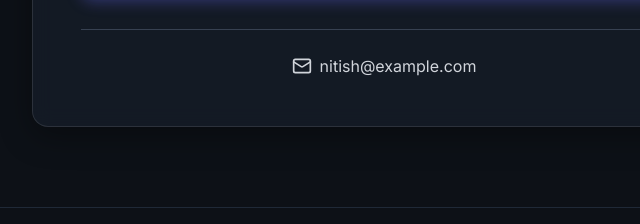
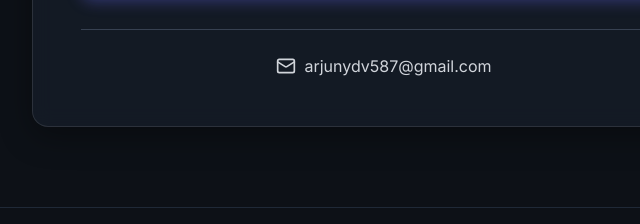
Before and after one commit to NITISH126221/portfolio-devloper, a plain HTML site: page index.html in a window 1280 px wide. Shown: the part 3910-4134 px from the top of the page, 256-896 px from the left. Drawn offline with nearby package versions, Linux system fonts and the light colour scheme.

Commit message:
Just updated the email address final update

```diff
--- a/index.html
+++ b/index.html
@@ -378,7 +378,7 @@
                 <div class="mt-8 pt-6 border-t border-gray-700 flex justify-center">
                     <a href="mailto:nitish@example.com" class="flex items-center text-gray-300 hover:text-[#3B82F6] transition">
                         <i data-lucide="mail" class="w-5 h-5 mr-2"></i>
-                        nitish@example.com
+                        arjunydv587@gmail.com
                     </a>
                 </div>
             </div>
```
